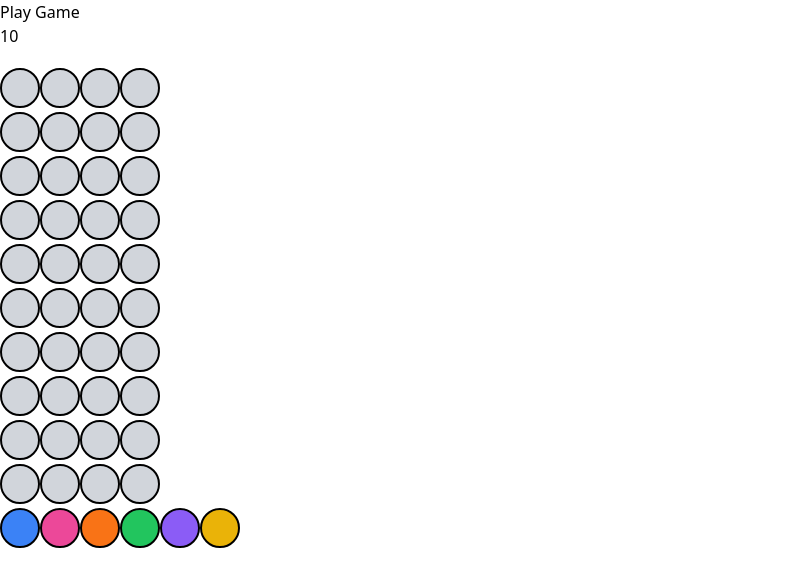
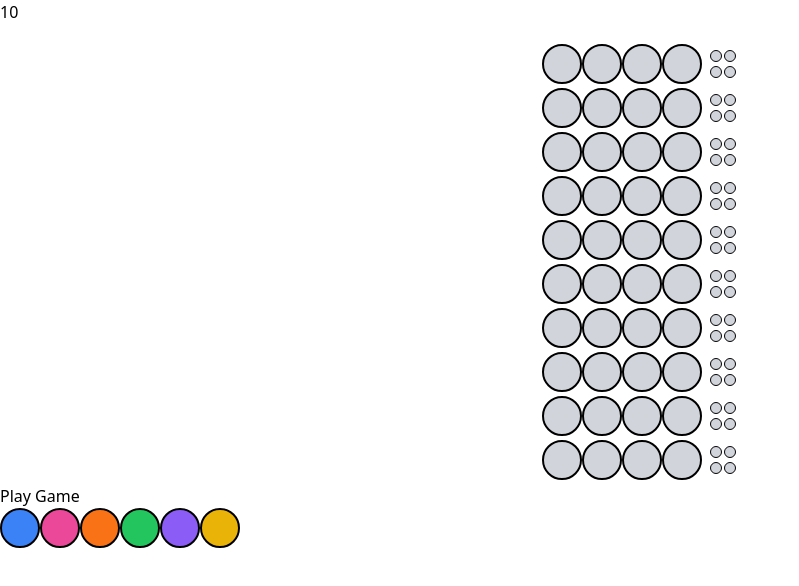
Before and after one commit to Verseler/mastermind, a React (Vite) app: page / in a window 1280 px wide. Shown: the top 586 px of the page, without its empty margins (0-799 px from the left). Built offline with nearby package versions, Linux system fonts and the light colour scheme.

Commit message:
fix: decodingBoard alignment & score colors

```diff
--- a/src/App.jsx
+++ b/src/App.jsx
@@ -18,16 +18,16 @@ function App() {
   ]);
   const [scoreBoard, setScoreBoard] = useState([
     //each one of this is connected to each guessRow in decondingBoard
-    [],
-    [],
-    [],
-    [],
-    [],
-    [],
-    [],
-    [],
-    [],
-    [],
+    [EMPTY, EMPTY, EMPTY, EMPTY],
+    [EMPTY, EMPTY, EMPTY, EMPTY],
+    [EMPTY, EMPTY, EMPTY, EMPTY],
+    [EMPTY, EMPTY, EMPTY, EMPTY],
+    [EMPTY, EMPTY, EMPTY, EMPTY],
+    [EMPTY, EMPTY, EMPTY, EMPTY],
+    [EMPTY, EMPTY, EMPTY, EMPTY],
+    [EMPTY, EMPTY, EMPTY, EMPTY],
+    [EMPTY, EMPTY, EMPTY, EMPTY],
+    [EMPTY, EMPTY, EMPTY, EMPTY],
   ]);
 
   const codePegs = [
@@ -103,7 +103,7 @@ function App() {
           //if same value and index matched
           if (secretCode === guessCode && secretCodeIndex === guessCodeIndex) {
             //add score for correct
-            guessRowScores.push("GN");
+            guessRowScores.push("BL");
 
             //the index of all all matched code will be added to MATCH CODE INDEX
             //so that the next interation does index will be skip
@@ -156,8 +156,6 @@ function App() {
 
   return (
     <div>
-      {/* start game button */}
-      <button onClick={generateSecretCodes}>Play Game</button>
 
       {/* display remaining attempts */}
       <div>{10 - currentGuessRow}</div>
@@ -180,7 +178,7 @@ function App() {
         )}
       </div>
       {/* decoding board display */}
-      <div className="flex">
+      <div className="flex justify-center">
         <div>
           {decodingBoard.map((guessRow, rowIndex) => (
             <div key={rowIndex}>
@@ -192,23 +190,25 @@ function App() {
                 ></button>
               ))}
             </div>
-          ))}
+          )).reverse()}
         </div>
-        <div className="space-y-1.5 ml-2">
+        <div className="ml-2 space-y-1">
           {scoreBoard.map((scoreRow, rowIndex) => (
-            <div key={rowIndex} className="grid grid-cols-2 gap-1">
-              {scoreRow.map((score, colIndex) => {
-                return (
+            <div key={rowIndex} className="grid h-10 grid-cols-2 w-7 gap-y-1 place-content-center">
+              {scoreRow.map((score, colIndex) => (
                   <div
                     key={colIndex}
                     className={`${Colors[score]} h-3 w-3 border-black border rounded-full`}
                   ></div>
-                );
-              })}
+              ))}
             </div>
-          ))}
+          )).reverse()}
         </div>
       </div>
+
+
+           {/* start game button */}
+           <button onClick={generateSecretCodes}>Play Game</button>
 
       {/* codePegs display */}
       <div>
--- a/src/components/Colors.js
+++ b/src/components/Colors.js
@@ -8,4 +8,5 @@ export default {
   "RD" : "bg-red-500",
   "GN" : "bg-green-500",
   "WH" : "bg-white",
+  "BL" : "bg-black",
 }
```
